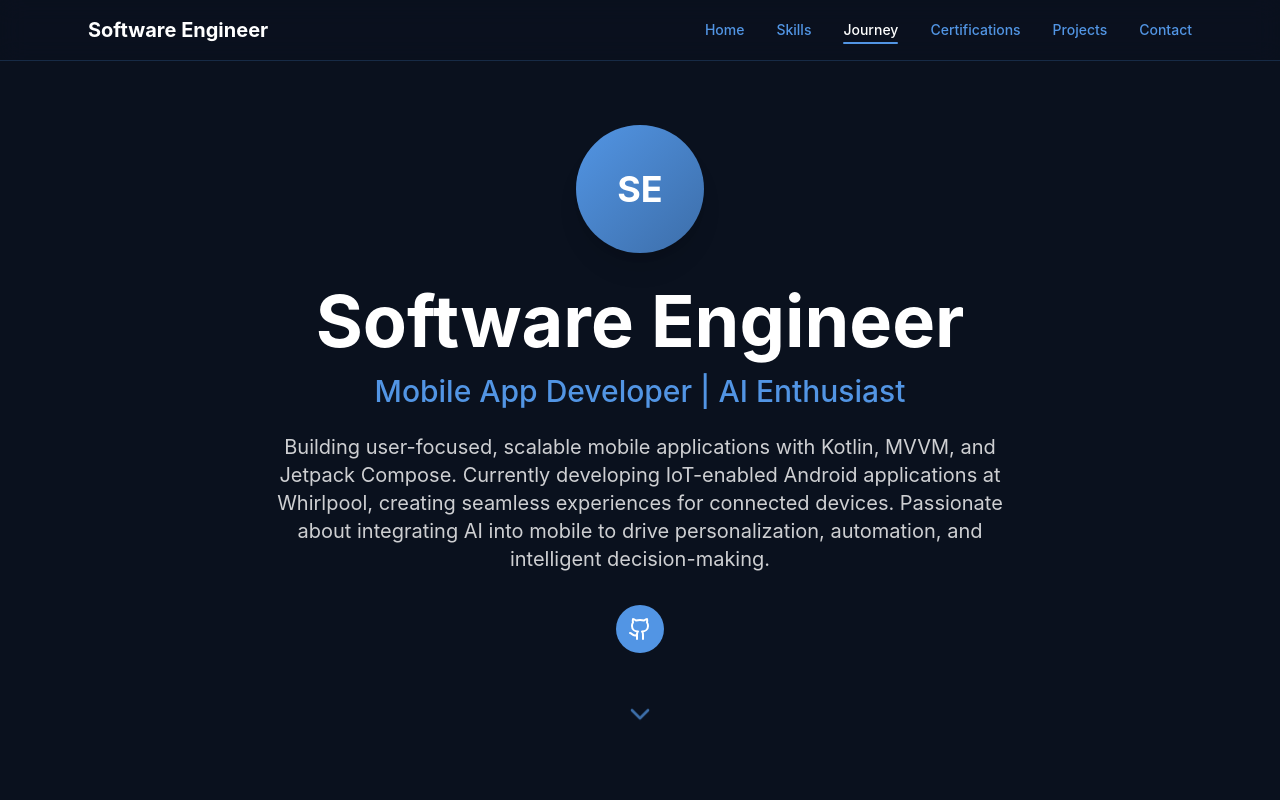
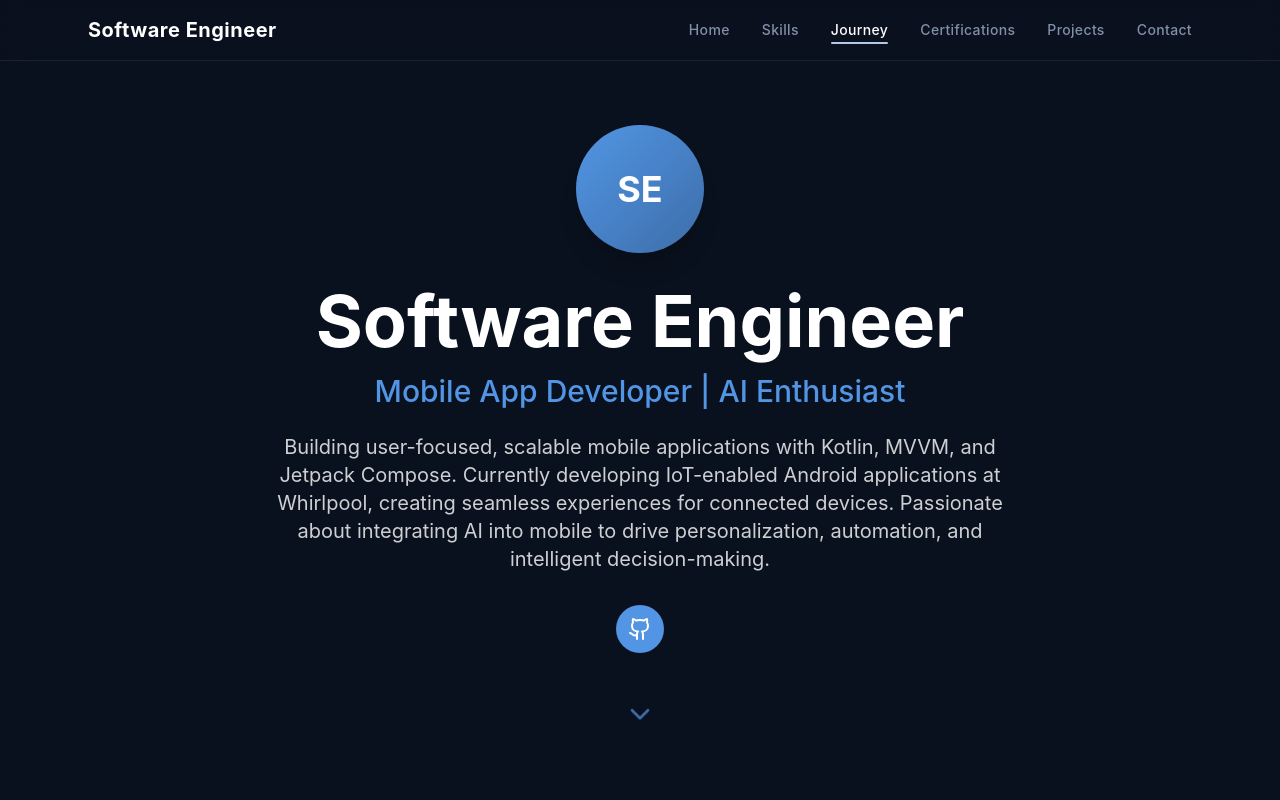
Before and after one commit to snehayadnik/Portfolio-Website, a React (Vite) app: page / in a window 1280 px wide. Shown: the top 800 px of the page. Built offline with nearby package versions, Linux system fonts and the light colour scheme.

Commit message:
Updated Navigation.tsx

```diff
--- a/src/components/Navigation.tsx
+++ b/src/components/Navigation.tsx
@@ -24,50 +24,85 @@ const Navigation = ({ activeSection }: NavigationProps) => {
   };
 
   return (
-    <nav className="fixed top-0 left-0 right-0 z-50 backdrop-blur-md border-b" style={{ backgroundColor: 'rgba(10, 17, 30, 0.9)', borderColor: 'rgba(82, 149, 228, 0.2)' }}>
+    <nav
+      className="fixed top-0 left-0 right-0 z-50 backdrop-blur-md border-b"
+      style={{
+        backgroundColor: 'rgba(10, 17, 30, 0.9)',
+        borderColor: 'rgba(120, 150, 200, 0.15)',
+      }}
+    >
       <div className="max-w-6xl mx-auto px-6 py-4">
         <div className="flex items-center justify-between">
-          <div className="text-xl font-bold text-white">Software Engineer</div>
+          <div className="text-xl font-bold text-white tracking-wide">
+            Software Engineer
+          </div>
 
+          {/* Mobile Menu Toggle */}
           <button
             onClick={() => setIsOpen(!isOpen)}
-            className="md:hidden p-2 rounded-lg transition-colors text-white"
-            style={{ backgroundColor: isOpen ? 'rgba(82, 149, 228, 0.2)' : 'transparent' }}
-            onMouseEnter={(e) => e.currentTarget.style.backgroundColor = 'rgba(82, 149, 228, 0.2)'}
-            onMouseLeave={(e) => e.currentTarget.style.backgroundColor = isOpen ? 'rgba(82, 149, 228, 0.2)' : 'transparent'}
+            className="md:hidden p-2 rounded-lg transition-all text-white"
+            style={{
+              backgroundColor: isOpen
+                ? 'rgba(120, 150, 200, 0.15)'
+                : 'transparent',
+            }}
+            onMouseEnter={(e) =>
+              (e.currentTarget.style.backgroundColor =
+                'rgba(120, 150, 200, 0.25)')
+            }
+            onMouseLeave={(e) =>
+              (e.currentTarget.style.backgroundColor = isOpen
+                ? 'rgba(120, 150, 200, 0.15)'
+                : 'transparent')
+            }
           >
             {isOpen ? <X size={24} /> : <Menu size={24} />}
           </button>
 
+          {/* Desktop Menu */}
           <div className="hidden md:flex items-center gap-8">
             {sections.map((section) => (
               <button
                 key={section.id}
                 onClick={() => scrollToSection(section.id)}
-                className={`relative text-sm font-medium transition-colors ${
-                  activeSection === section.id ? 'text-white' : 'hover:text-white'
+                className={`relative text-sm font-medium transition-all tracking-wide ${
+                  activeSection === section.id
+                    ? 'text-white'
+                    : 'hover:text-white'
                 }`}
-                style={{ color: activeSection === section.id ? '#ffffff' : 'rgba(82, 149, 228, 1)' }}
+                style={{
+                  color:
+                    activeSection === section.id
+                      ? '#ffffff'
+                      : 'rgba(180, 200, 230, 0.7)',
+                }}
               >
                 {section.label}
                 {activeSection === section.id && (
-                  <div className="absolute -bottom-1 left-0 right-0 h-0.5 rounded-full" style={{ backgroundColor: 'rgba(82, 149, 228, 1)' }} />
+                  <div
+                    className="absolute -bottom-1 left-0 right-0 h-0.5 rounded-full"
+                    style={{ backgroundColor: 'rgba(180, 200, 230, 1)' }}
+                  />
                 )}
               </button>
             ))}
           </div>
         </div>
 
+        {/* Mobile Dropdown */}
         {isOpen && (
           <div className="md:hidden mt-4 pb-4 space-y-2">
             {sections.map((section) => (
               <button
                 key={section.id}
                 onClick={() => scrollToSection(section.id)}
-                className="block w-full text-left px-4 py-2 rounded-lg transition-colors"
+                className="block w-full text-left px-4 py-2 rounded-lg transition-all"
                 style={{
-                  backgroundColor: activeSection === section.id ? 'rgba(82, 149, 228, 1)' : 'transparent',
-                  color: '#ffffff'
+                  backgroundColor:
+                    activeSection === section.id
+                      ? 'rgba(180, 200, 230, 0.2)'
+                      : 'transparent',
+                  color: '#ffffff',
                 }}
               >
                 {section.label}
```
